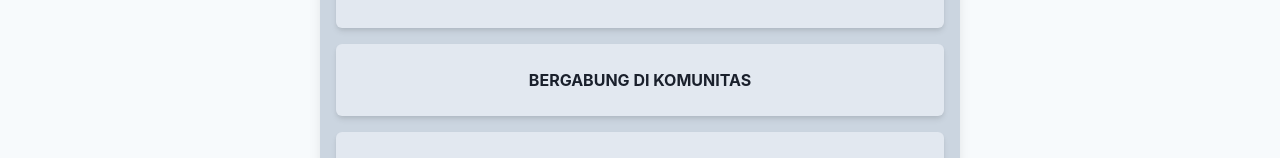
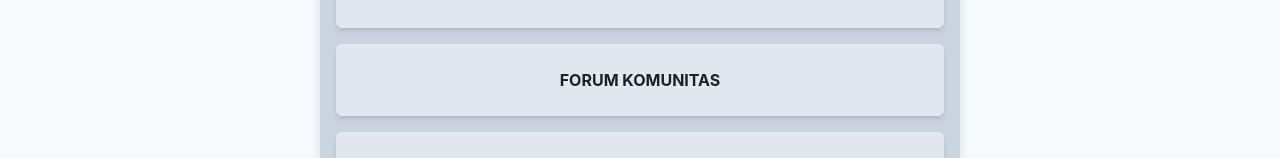
Before and after one commit to bagaskalih/tubes-webpro, a Next.js app: page /layanan in a window 1280 px wide. Shown: the part 293-451 px from the top of the page. Built offline with nearby package versions, Linux system fonts and the light colour scheme; no server answers.

Commit message:
fix: update links

```diff
--- a/src/app/layanan/page.tsx
+++ b/src/app/layanan/page.tsx
@@ -20,8 +20,8 @@ const listLayanan = [
     link: "konsultasi",
   },
   {
-    title: "BERGABUNG DI KOMUNITAS",
-    link: "#",
+    title: "FORUM KOMUNITAS",
+    link: "forum",
   },
   {
     title: "AKSES BERITA TERKINI",
--- a/src/components/navbar.tsx
+++ b/src/components/navbar.tsx
@@ -23,6 +23,7 @@ import {
   ChevronRightIcon,
 } from "@chakra-ui/icons";
 import { useSession, signOut } from "next-auth/react";
+import Link from "next/link";
 
 export default function WithSubnavigation() {
   const { isOpen, onToggle } = useDisclosure();
@@ -53,6 +54,7 @@ export default function WithSubnavigation() {
           />
         </Flex>
         <Flex flex={{ base: 1 }} justify={{ base: "center", md: "start" }}>
+          <Link href={"/"} passHref>
             <Text
               textAlign={useBreakpointValue({ base: "center", md: "left" })}
               fontFamily={"heading"}
@@ -60,6 +62,7 @@ export default function WithSubnavigation() {
             >
               Portal Online Orangtua Pintar
             </Text>
+          </Link>
 
           <Flex display={{ base: "none", md: "flex" }} ml={10}>
             <DesktopNav />
```
Lines whose indentation alone changed are shown as unchanged.
